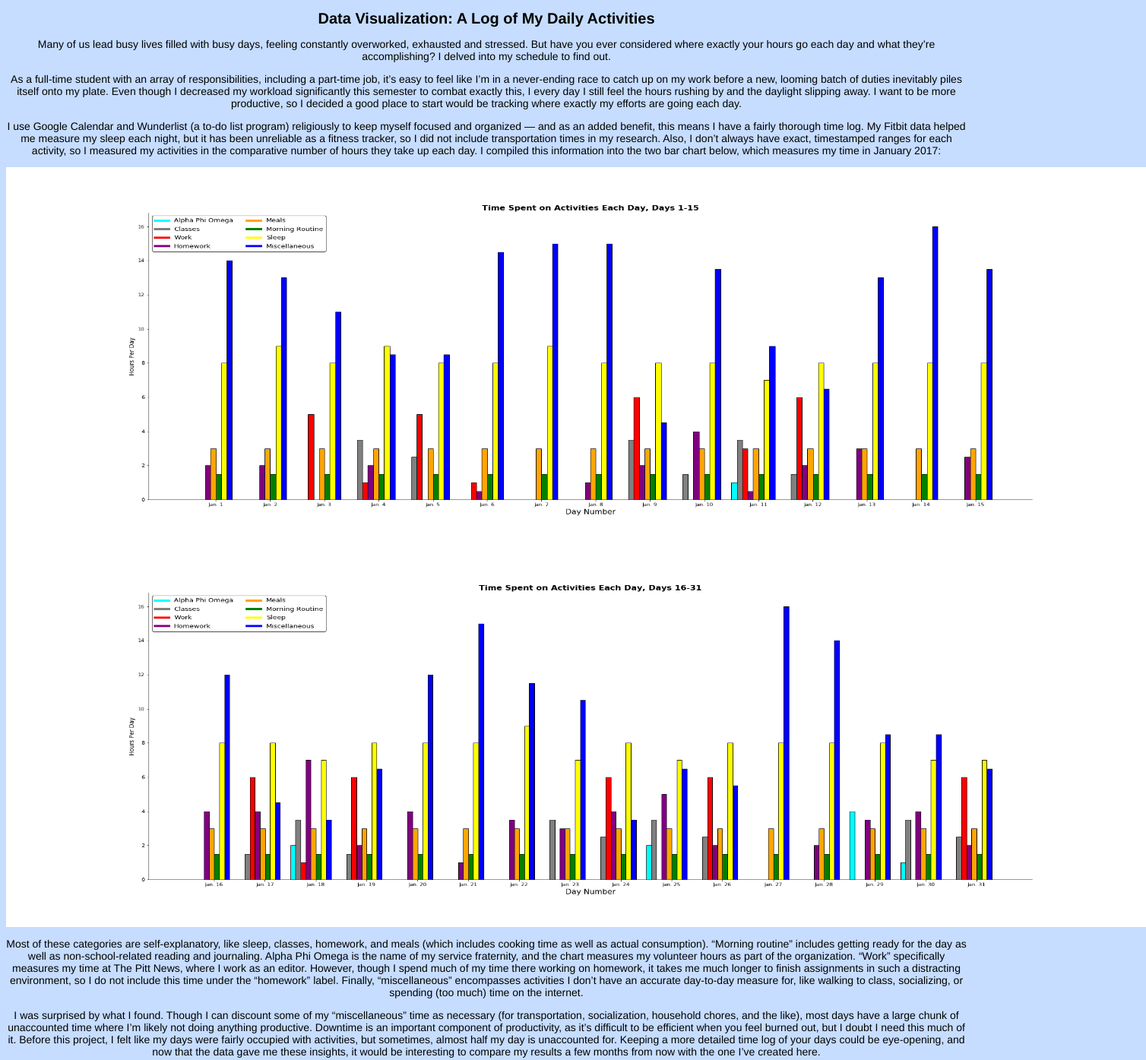
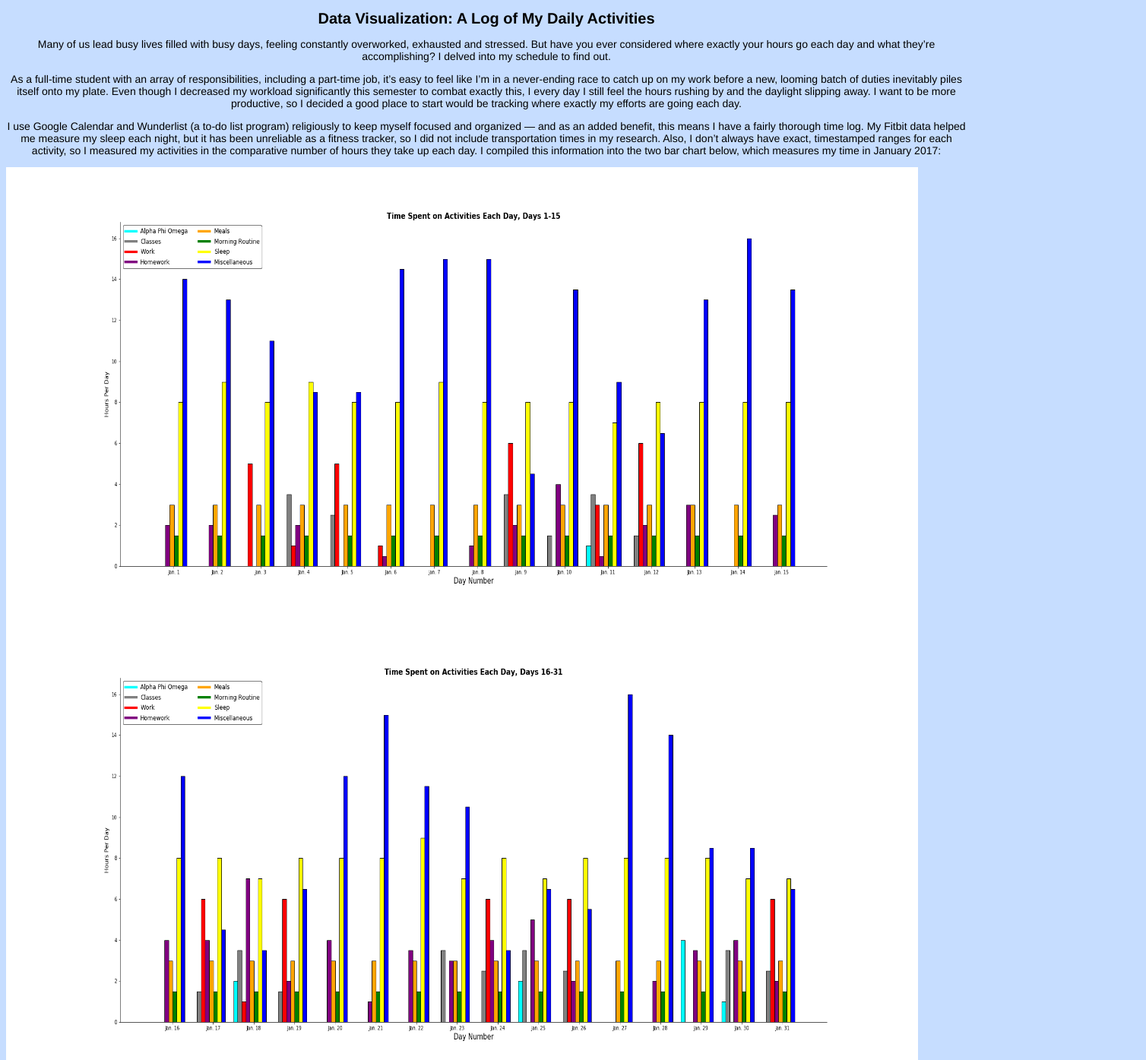
Before and after one commit to astryker18/viz_1_revision, a plain HTML site: page index.html in a window 1280 px wide. Shown: the top 1395 px of the page at 76% size, 1508 px wide, since content can reach past the window. Drawn offline with Linux system fonts and the light colour scheme.

Commit message:
Update index.html

```diff
--- a/index.html
+++ b/index.html
@@ -9,8 +9,8 @@
     <p>As a full-time student with an array of responsibilities, including a part-time job, it’s easy to feel like I’m in a never-ending race to catch up on my work before a new, looming batch of duties inevitably piles itself onto my plate. Even though I decreased my workload significantly this semester to combat exactly this, I every day I still feel the hours rushing by and the daylight slipping away. I want to be more productive, so I decided a good place to start would be tracking where exactly my efforts are going each day.</p>
     <p>I use Google Calendar and Wunderlist (a to-do list program) religiously to keep myself focused and organized — and as an added benefit, this means I have a fairly thorough time log. My Fitbit data helped me measure my sleep each night, but it has been unreliable as a fitness tracker, so I did not include transportation times in my research. Also, I don’t always have exact, timestamped ranges for each activity, so I measured my activities in the comparative number of hours they take up each day. I compiled this information into the two bar chart below, which measures my time in January 2017:</p>
 
-   <img src = "Revision1.png" height="500" width="1500" align="center">
-   <img src = "Revision2.png" height="500" width="1500" align="center">
+   <img src = "Revision1.png" height="600" width="1200" align="center">
+   <img src = "Revision2.png" height="600" width="1200" align="center">
 
     <p>Most of these categories are self-explanatory, like sleep, classes, homework, and meals (which includes cooking time as well as actual consumption). “Morning routine” includes getting ready for the day as well as non-school-related reading and journaling. Alpha Phi Omega is the name of my service fraternity, and the chart measures my volunteer hours as part of the organization. “Work” specifically measures my time at The Pitt News, where I work as an editor. However, though I spend much of my time there working on homework, it takes me much longer to finish assignments in such a distracting environment, so I do not include this time under the “homework” label.  Finally, “miscellaneous” encompasses activities I don’t have an accurate day-to-day measure for, like walking to class, socializing, or spending (too much) time on the internet. </p>
     <p>I was surprised by what I found. Though I can discount some of my “miscellaneous” time as necessary (for transportation, socialization, household chores, and the like), most days have a large chunk of unaccounted time where I’m likely not doing anything productive. Downtime is an important component of productivity, as it’s difficult to be efficient when you feel burned out, but I doubt I need this much of it. Before this project, I felt like my days were fairly occupied with activities, but sometimes, almost half my day is unaccounted for. Keeping a more detailed time log of your days could be eye-opening, and now that the data gave me these insights, it would be interesting to compare my results a few months from now with the one I’ve created here.
```
